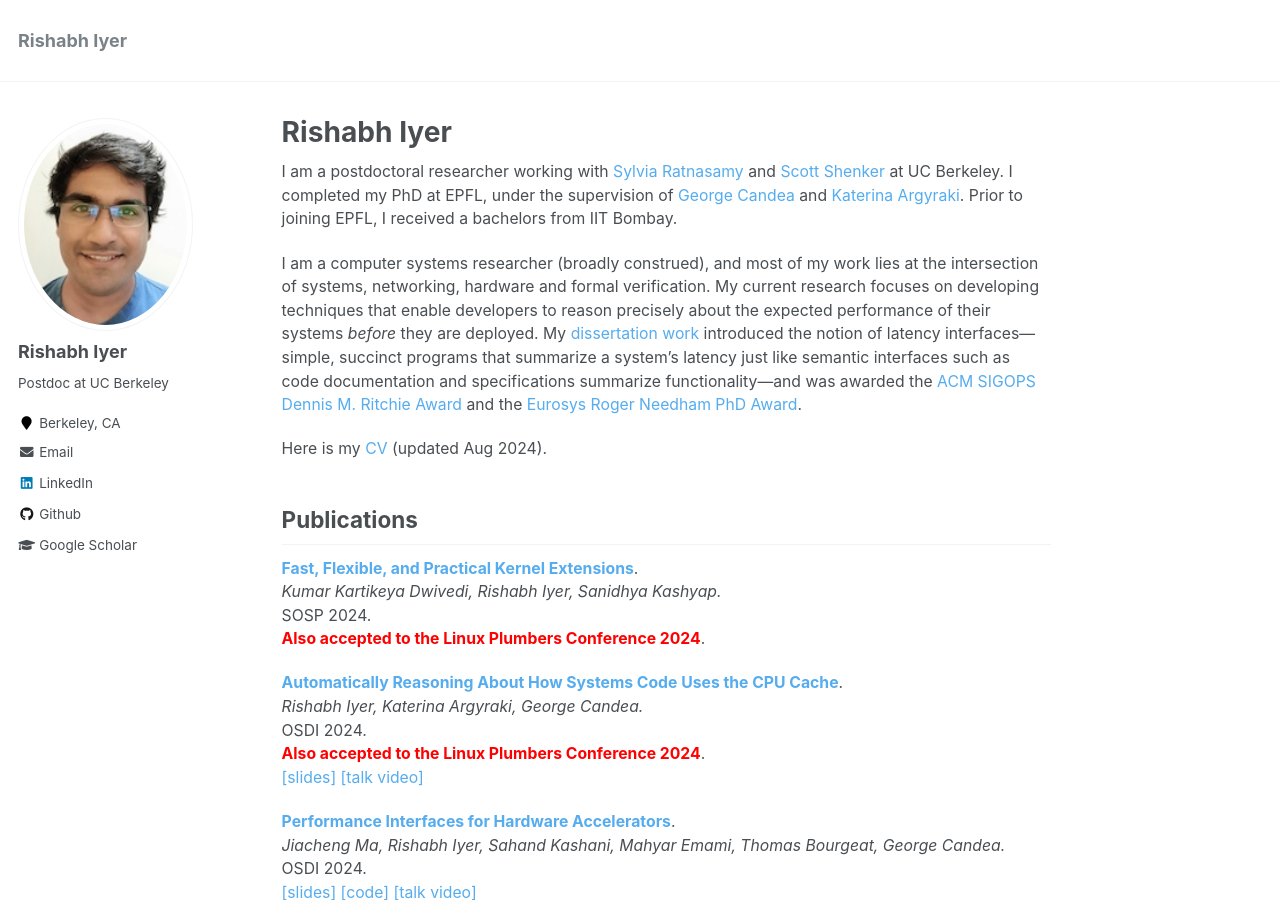
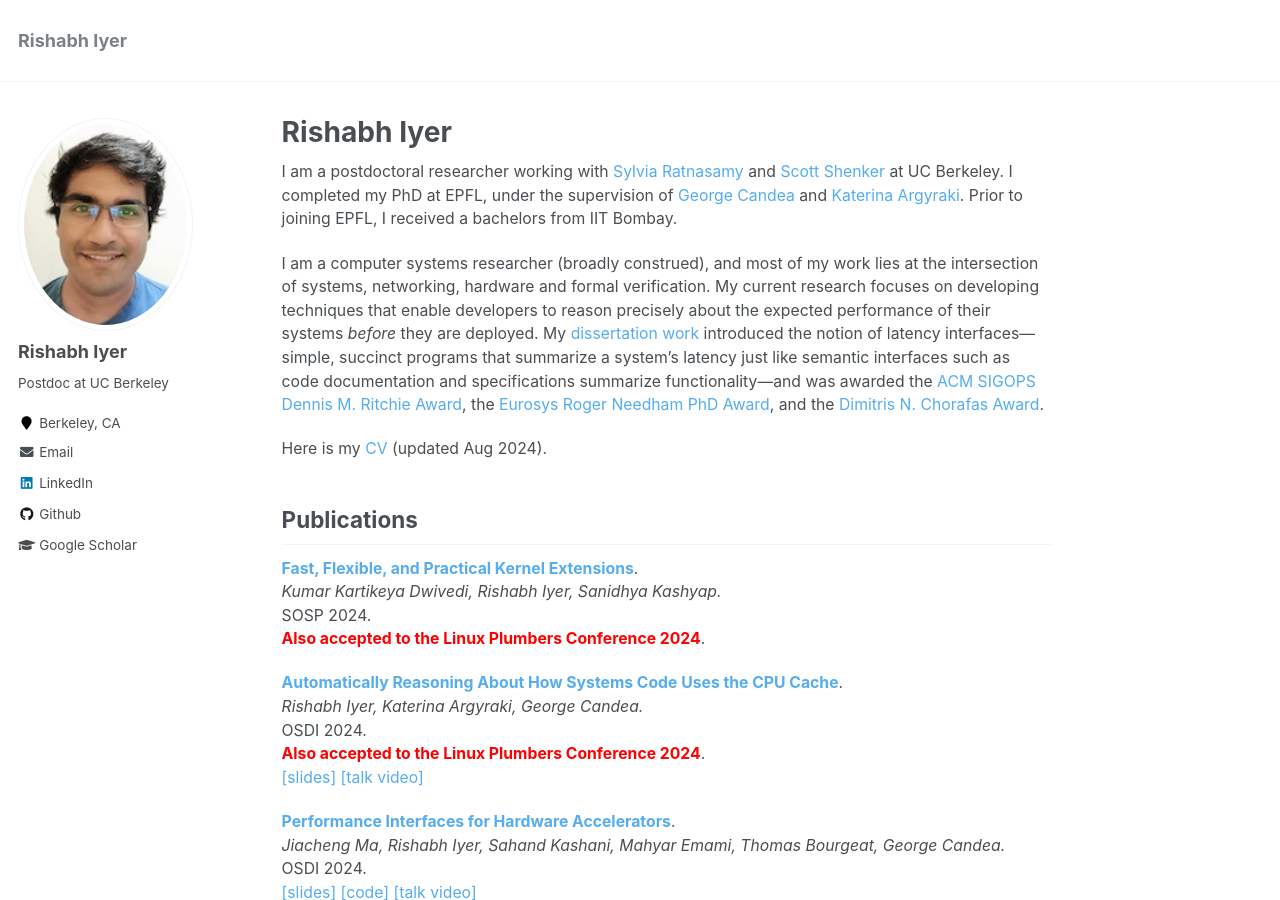
Before and after one commit to rishabh246/rishabh246.github.io, a Jekyll site: the page built from _pages/about.md, in a window 1280 px wide and 900 px high. Built offline with Jekyll 4.4.1, drawn with Linux system fonts in a browser that asks for light colours.

Commit message:
Add Dimitris Chorafas Award

```diff
--- a/_pages/about.md
+++ b/_pages/about.md
@@ -11,7 +11,7 @@ redirect_from:
 I am a postdoctoral researcher working with [Sylvia Ratnasamy](https://people.eecs.berkeley.edu/~sylvia/) and [Scott Shenker](http://www.icsi.berkeley.edu/icsi/people/shenker) at UC Berkeley. I completed my PhD at EPFL, under the supervision of [George Candea](http://dslab.epfl.ch/people/candea/) and [Katerina Argyraki](https://people.epfl.ch/katerina.argyraki?lang=en). Prior to joining EPFL, I received a bachelors from IIT Bombay.
 
 I am a computer systems researcher (broadly construed), and most of my work lies at the intersection of systems, networking, hardware and formal verification. My current research focuses on developing techniques that enable developers to reason precisely about the expected performance of their systems _before_ they are deployed. My [dissertation work](/files/thesis.pdf) introduced the notion of latency interfaces---simple, succinct programs that summarize a system’s latency just
-like semantic interfaces such as code documentation and specifications summarize functionality---and was awarded the [ACM SIGOPS Dennis M. Ritchie Award](https://www.sigops.org/awards/dmr/) and the [Eurosys Roger Needham PhD Award](https://www.eurosys.org/awards/roger-needham-phd-award).
+like semantic interfaces such as code documentation and specifications summarize functionality---and was awarded the [ACM SIGOPS Dennis M. Ritchie Award](https://www.sigops.org/awards/dmr/), the [Eurosys Roger Needham PhD Award](https://www.eurosys.org/awards/roger-needham-phd-award), and the [Dimitris N. Chorafas Award](https://www.weizmann.ac.il/feinberg/about/dimitris-n-chorafas-prize/about-foundation-and-prize).
 
 Here is my [CV](/files/cv.pdf) (updated Aug 2024).
 
```
Also changed, not shown: 1 other file.
